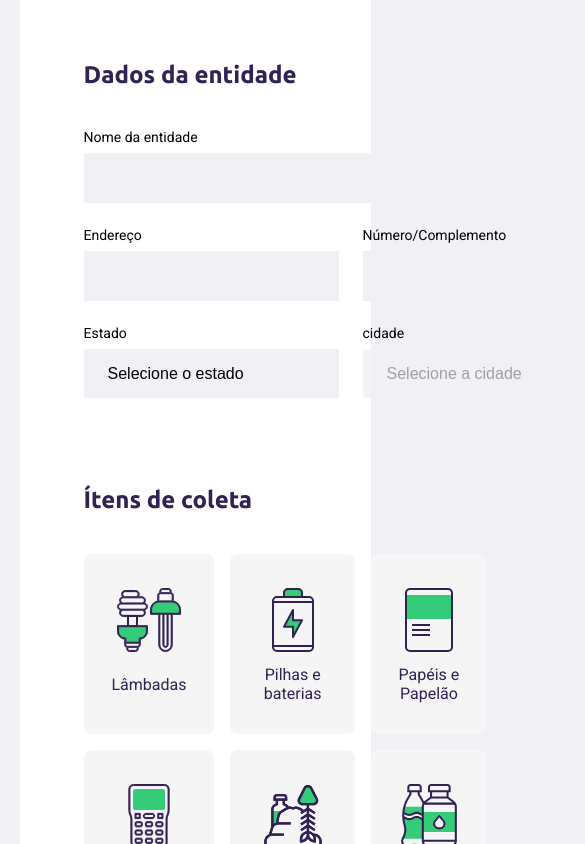
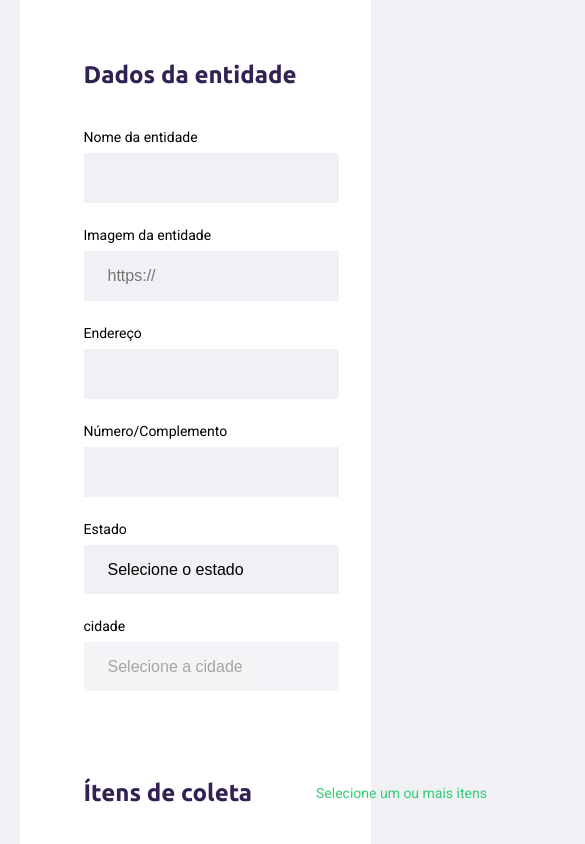
Before and after one commit to luteroelavoco/ecoleta, a website: page src/views/create-point.html in a window 390 px wide. Shown: the part 365-1209 px from the top of the page, 585 px wide, since content can reach past the window. Drawn offline with nearby package versions, Linux system fonts and the light colour scheme; files that its build step writes are made by us from their sources; no server answers; files whose address does not match are found by name.

Commit message:
Nunjucks feito

```diff
--- a/public/styles/create-point.css
+++ b/public/styles/create-point.css
@@ -45,10 +45,19 @@
 
  form legend{
      margin-bottom: 40px;
+     display: flex;
+     width: 100%;
+     justify-content: space-between;
+     align-items: center;
  }
 
  legend h2{
      font-size: 24px;
+ }
+
+ legend span{
+     color: var(--primary-color);
+     font-size: 14px;
  }
 
  form .field{
--- a/public/styles/responsive.css
+++ b/public/styles/responsive.css
@@ -37,6 +37,12 @@
         height: 250px;
         border-radius: 8px 8px 0 0 ;
         object-fit: cover;
+    }
+    form .field-group{
+        flex-direction: column;
+    }
+    form .field-group .field + .field{
+        margin-left: 0px;
     }
 }
 
--- a/src/views/create-point.html
+++ b/src/views/create-point.html
@@ -20,9 +20,15 @@
                 <h2>Dados da entidade</h2>
             </legend>
 
-            <div class="field">
-                <label for="name">Nome da entidade</label>
-                <input type="text" name="name" required="required">
+            <div class="field-group">
+                <div class="field">
+                    <label for="name">Nome da entidade</label>
+                    <input type="text" name="name" required="required">
+                </div>
+                <div class="field">
+                    <label for="name">Imagem da entidade</label>
+                    <input type="url" name="name" required="required" placeholder="https://">
+                </div>
             </div>
 
             <div class="field-group">
@@ -63,6 +69,7 @@
         <fieldset>
             <legend>
                 <h2>Ítens de coleta</h2>
+                <span>Selecione um ou mais itens</span>
             </legend>
             <div class="items-grid">
                 <li data-id="1">
@@ -97,7 +104,6 @@
     </form>
 {% endblock content %}
 
-
 {% block scripts %}
-<script src="/scripts/create-point.js"></script>
+    <script src="/scripts/create-point.js"></script>
 {% endblock scripts %}
```
